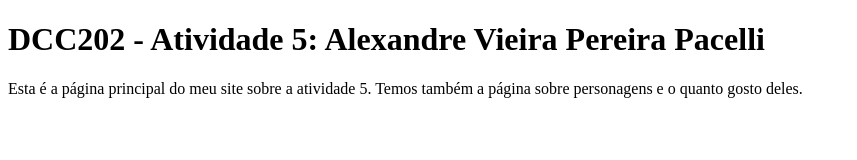
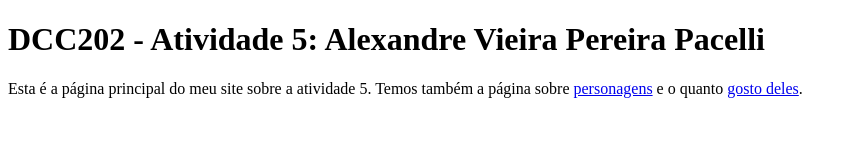
Before and after one commit to ufjf-dcc202/ufjf-dcc202-2023-3-b-atv5-AlexandreVp, a website: page index.html in a window 1280 px wide. Shown: the whole page, without its empty margins (0-857 px from the left). Drawn offline with Linux system fonts and the light colour scheme.

Commit message:
Criando link para páginas "personagens" e "preferencias"

```diff
--- a/index.html
+++ b/index.html
@@ -9,7 +9,7 @@
     <main>
         <h1>DCC202 - Atividade 5: Alexandre Vieira Pereira Pacelli</h1>
         <p>
-            Esta é a página principal do meu site sobre a atividade 5. Temos também a página sobre personagens e o quanto gosto deles.
+            Esta é a página principal do meu site sobre a atividade 5. Temos também a página sobre <a href="personagens.html">personagens</a> e o quanto <a href="preferencias.html">gosto deles</a>.
         </p>
     </main>
 </body>
```
Also changed, not shown: personagens.html (added), preferencias.html (added).
